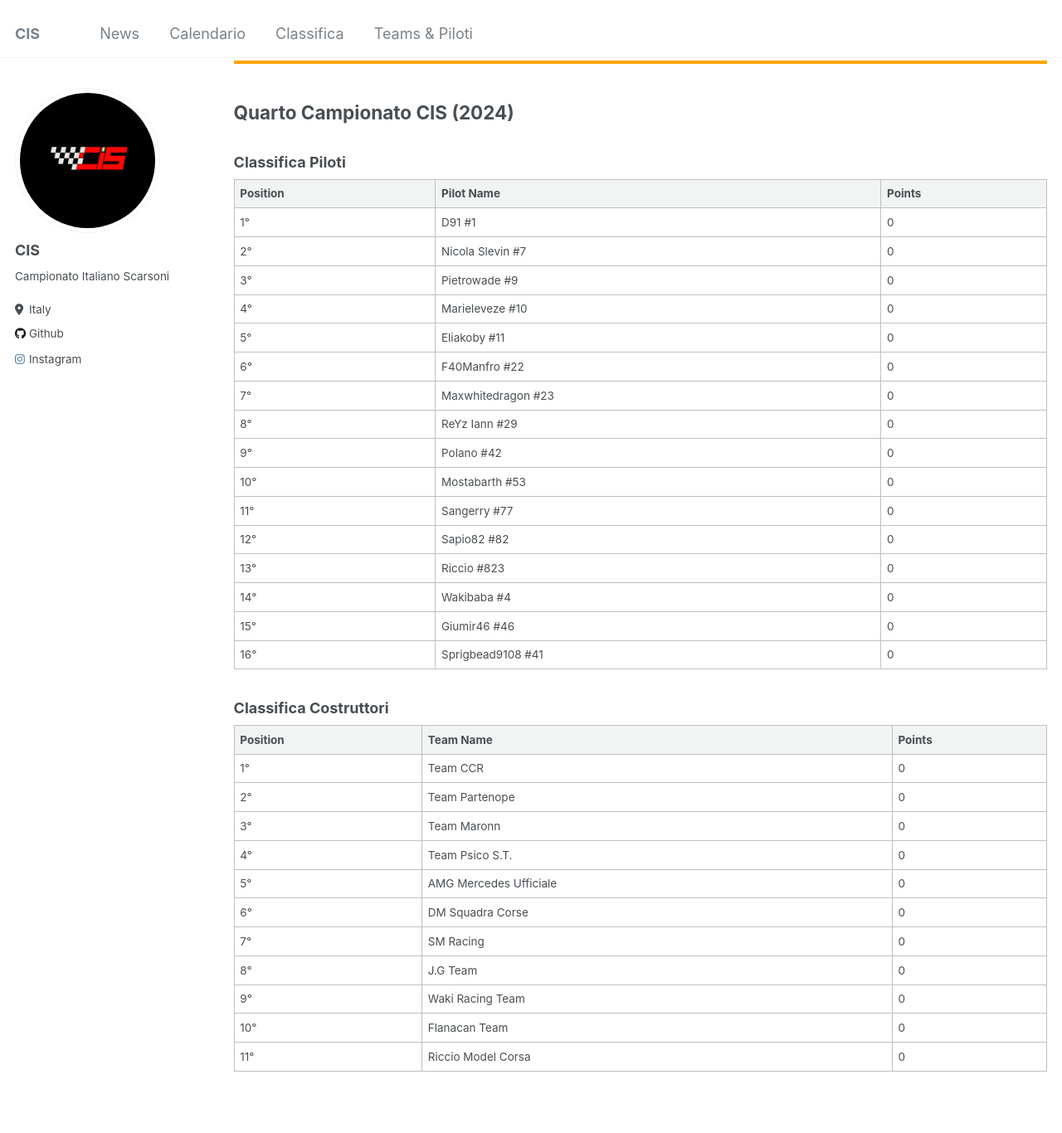
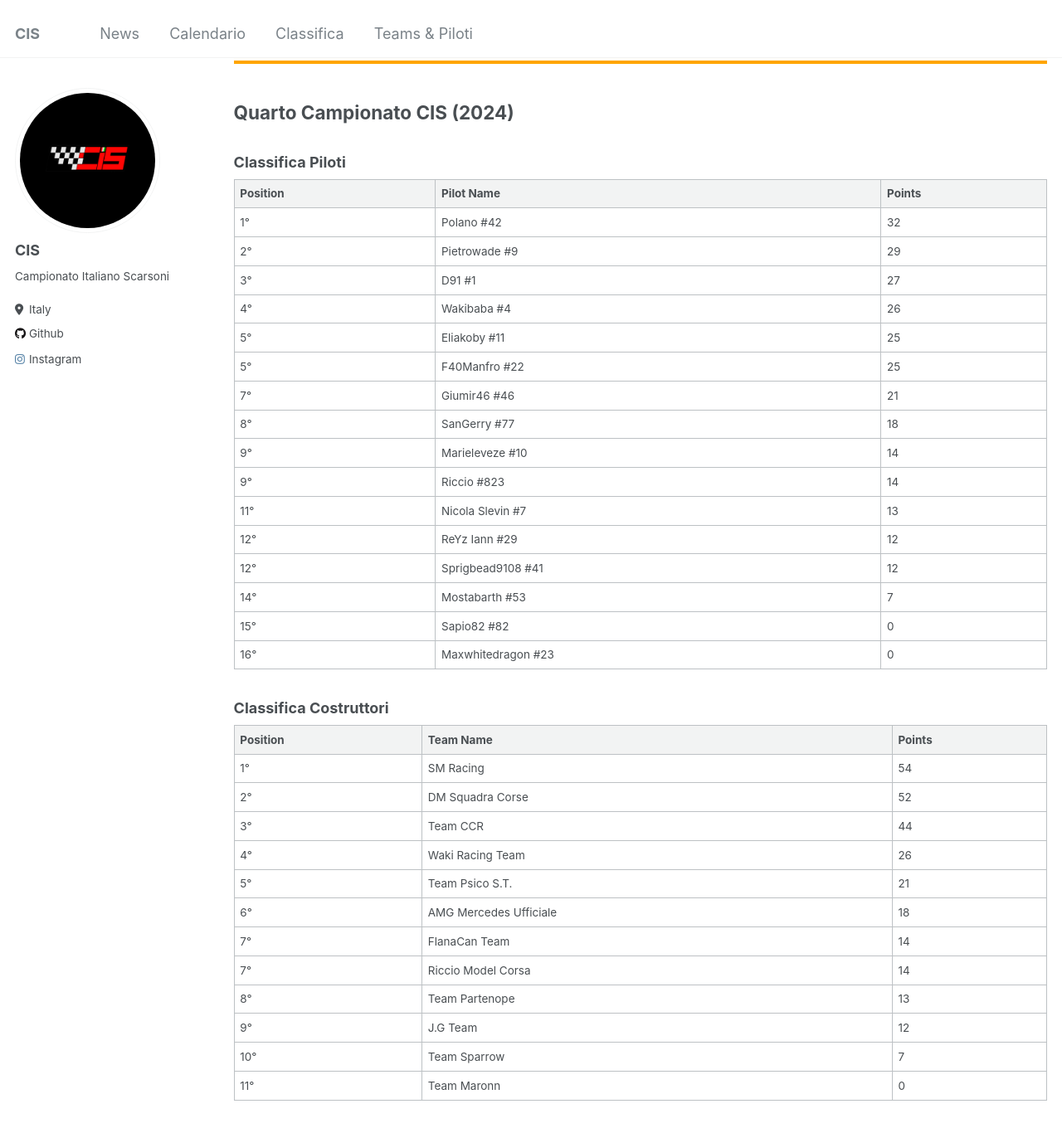
Before and after one commit to campionatoscarsoni/campionatoscarsoni.github.io, a Jekyll site: the page built from _pages/results.md, in a window 1280 px wide and 1400 px high, scrolled down 234 px. Shown: the top 1366 px of the window at 83% size. Built offline with Jekyll 4.4.1, drawn with Linux system fonts in a browser that asks for light colours.

Commit message:
results, updated leaderboard

```diff
--- a/_pages/results.md
+++ b/_pages/results.md
@@ -21,35 +21,37 @@ author_profile: true
 
 | **Position** | **Pilot Name**      | **Points**  |
 |--------------|---------------------|-------------|
-| 1°           | D91 #1              | 0    |
-| 2°           | Nicola Slevin #7    | 0    |
-| 3°           | Pietrowade #9       | 0    |
-| 4°           | Marieleveze #10     | 0    |
-| 5°           | Eliakoby #11        | 0    |
-| 6°           | F40Manfro #22       | 0    |
-| 7°           | Maxwhitedragon #23  | 0    |
-| 8°           | ReYz Iann #29       | 0    |
-| 9°           | Polano #42          | 0    |
-| 10°          | Mostabarth #53      | 0    |
-| 11°          | Sangerry #77        | 0    |
-| 12°          | Sapio82 #82         | 0    |
-| 13°          | Riccio #823         | 0    |
-| 14°          | Wakibaba #4         | 0    |
-| 15°          | Giumir46 #46        | 0    |
-| 16°          | Sprigbead9108 #41   | 0    |
+| 1°  | Polano #42          | 32 |
+| 2°  | Pietrowade #9       | 29 |
+| 3°  | D91 #1              | 27 |
+| 4°  | Wakibaba #4         | 26 |
+| 5°  | Eliakoby #11        | 25 |
+| 5°  | F40Manfro #22       | 25 |
+| 7°  | Giumir46 #46        | 21 |
+| 8°  | SanGerry #77        | 18 |
+| 9°  | Marieleveze #10     | 14 |
+| 9°  | Riccio #823         | 14 |
+| 11° | Nicola Slevin #7    | 13 |
+| 12° | ReYz Iann #29       | 12 |
+| 12° | Sprigbead9108 #41   | 12 |
+| 14° | Mostabarth #53      | 7  |
+| 15° | Sapio82 #82         | 0  |
+| 16° | Maxwhitedragon #23  | 0  |
+
 
 ### Classifica Costruttori
 
 | **Position** | **Team Name**            | **Points** |
 |--------------|--------------------------|------------|
-| 1°           | Team CCR                 | 0          |
-| 2°           | Team Partenope            | 0          |
-| 3°           | Team Maronn               | 0          |
-| 4°           | Team Psico S.T.           | 0          |
-| 5°           | AMG Mercedes Ufficiale    | 0          |
-| 6°           | DM Squadra Corse          | 0          |
-| 7°           | SM Racing                 | 0          |
-| 8°           | J.G Team                  | 0          |
-| 9°           | Waki Racing Team          | 0          |
-| 10°          | Flanacan Team             | 0          |
-| 11°          | Riccio Model Corsa        | 0          |
+| 1°  | SM Racing              | 54 |
+| 2°  | DM Squadra Corse       | 52 |
+| 3°  | Team CCR               | 44 |
+| 4°  | Waki Racing Team       | 26 |
+| 5°  | Team Psico S.T.        | 21 |
+| 6°  | AMG Mercedes Ufficiale | 18 |
+| 7°  | FlanaCan Team          | 14 |
+| 7°  | Riccio Model Corsa     | 14 |
+| 8°  | Team Partenope         | 13 |
+| 9°  | J.G Team               | 12 |
+| 10° | Team Sparrow           | 7  |
+| 11° | Team Maronn            | 0  |
```
